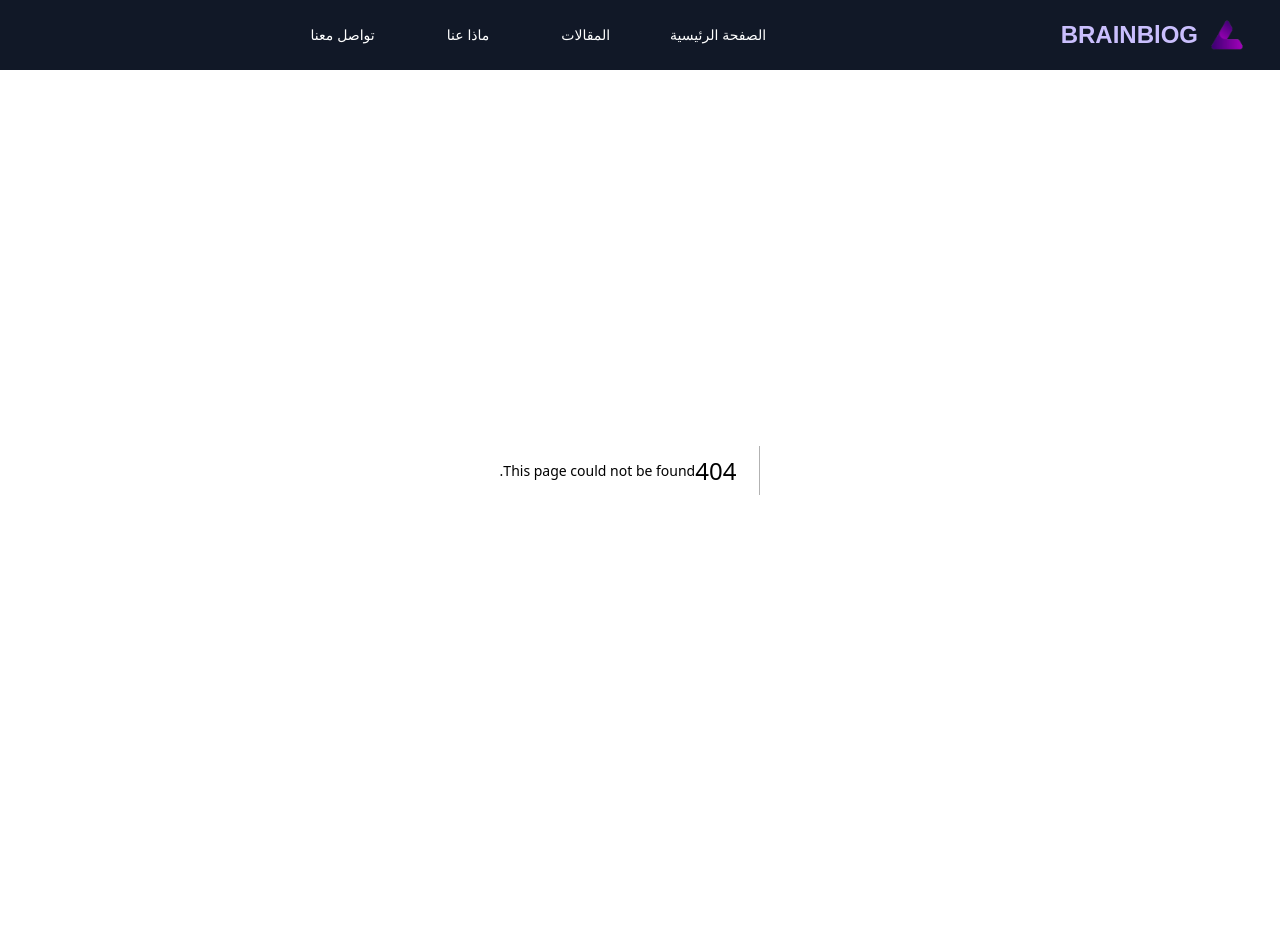
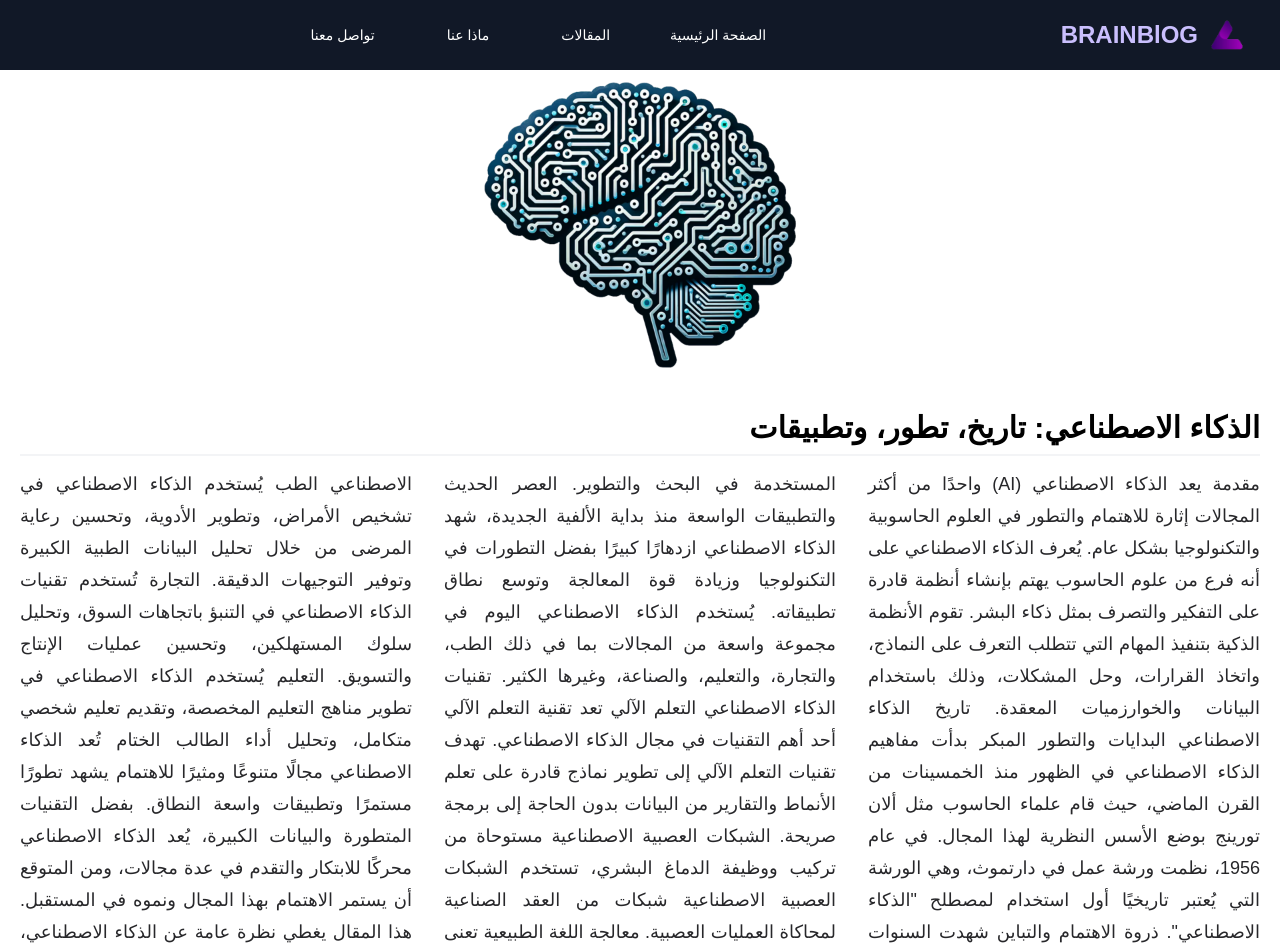
Before and after one commit to muhammad-nabih/blog, a Next.js app: page /articles/1 in a window 1280 px wide. Before the commit this address had no page. Shown: the top 952 px of the page. Before the commit the page ends 870 px from the top, so only its background shows below. Built offline with nearby package versions, Linux system fonts and the light colour scheme; a web font is replaced by a local one.

Commit message:
make articles details

```diff
--- a/package.json
+++ b/package.json
@@ -10,6 +10,7 @@
   },
   "dependencies": {
     "flowbite-react": "^0.8.0",
+    "framer-motion": "^11.1.5",
     "next": "14.1.4",
     "react": "^18",
     "react-dom": "^18"
--- /dev/null
+++ b/src/app/(pages)/articles/[article]/page.js
@@ -0,0 +1,56 @@
+"use client";
+import { useArticles } from "@/contexts/ArticlesContext/ArticlesContext";
+import { motion } from "framer-motion"; // استيراد framer motion
+import Image from "next/image";
+import { useEffect, useState } from "react";
+
+const ArticleDetails = () => {
+  const { articlesData } = useArticles();
+  const [data, setData] = useState([]);
+
+  useEffect(() => {
+    const dataJsx = articlesData.map((article) => (
+      <motion.div // استخدام motion.div بدلاً من div لتطبيق التأثير
+        className="p-1 overflow-hidden"
+        key={article.id}
+        initial={{ opacity: 0 }} // الشفافية الأولية 0 للظهور الأولي بدون رؤية
+        animate={{ opacity: 1 }} // الشفافية 1 للظهور بتأثير fadeIn
+        transition={{ duration: 0.3 }} // مدة الانتقال
+      >
+        <div className="relative h-80 overflow-hidden">
+          <Image
+            src={article.image}
+            alt={article.title}
+            layout="fill"
+            objectFit="contain"
+            className="rounded-md"
+          />
+        </div>
+        <div className="p-4 divide-y-2 divide-gray-100">
+          <motion.h1 // استخدام motion.h1 بدلاً من h1
+            className="font-bold text-3xl max-sm:text-lg mb-2"
+            initial={{ opacity: 0 }} // تأثير الشفافية الأولي للنص
+            animate={{ opacity: 1 }} // تأثير الشفافية لظهور النص
+            transition={{ delay: 0.2, duration: 0.5 }} // تأخير الظهور ومدة الانتقال
+          >
+            {article.title}
+          </motion.h1>
+          <motion.p // استخدام motion.p بدلاً من p
+            className="text-zinc-800 leading-8 gap-8 py-3 text-justify columns-3 max-md:columns-2 max-sm:columns-1 text-lg"
+            initial={{ opacity: 0, y: 20 }} // تأثير الشفافية والانزلاق للأسفل بداية
+            animate={{ opacity: 1, y: 0 }} // تأثير الشفافية والانزلاق للأعلى للظهور
+            transition={{ delay: 0.4, duration: 0.5 }} // تأخير الظهور ومدة الانتقال
+          >
+            {article.content}
+          </motion.p>
+        </div>
+      </motion.div>
+    ));
+
+    setData(dataJsx);
+  }, [articlesData]);
+
+  return <>{data}</>;
+};
+
+export default ArticleDetails;
--- a/src/app/(pages)/articles/page.js
+++ b/src/app/(pages)/articles/page.js
@@ -3,9 +3,17 @@
 
 const Articles = () => {
   return (
-    <div className="grid grid-cols-1 sm:grid-cols-2 md:grid-cols-3 lg:grid-cols-4 gap-4  px-3 mx-auto bg-red-300 py-20  ">
-      <Article />
-    </div>
+    <>
+      <h1 class="my-8 indent-4 text-3xl font-extrabold text-gray-900 dark:text-white md:text-5xl lg:text-6xl">
+        صفحة
+        <span class="text-transparent bg-clip-text bg-gradient-to-r to-purple-600 from-sky-400">
+          المقالات
+        </span>{" "}
+      </h1>
+      <div className="grid grid-cols-1 sm:grid-cols-2 md:grid-cols-3 lg:grid-cols-4 gap-4  px-3 mx-auto container py-8  ">
+        <Article />
+      </div>{" "}
+    </>
   );
 };
 
--- a/src/components/Article/Article.jsx
+++ b/src/components/Article/Article.jsx
@@ -10,8 +10,8 @@
 
   useEffect(() => {
     const dataJsx = articlesData.map((article) => (
-      <Link key={article.id} href={"/"}>
-        <div className="bg-zinc-200 rounded-md shadow-lg p-1 overflow-hidden ">
+      <Link key={article.id} href={`articles/${article.id}`}>
+        <div className="bg-gray-950 text-white rounded-md shadow-lg p-1 overflow-hidden ">
           <div className="relative h-52">
             <Image
               src={article.image}
@@ -20,11 +20,11 @@
               objectFit="contain"
             />
           </div>
-          <div className="p-4 divide-y-2 divide-gray-300">
+          <div className="p-4 divide-y-2 divide-gray-100">
             <h1 className="font-bold text-xl mb-2 line-clamp-1">
               {article.title}
             </h1>
-            <p className="text-gray-700 py-1 line-clamp-3">{article.content}</p>
+            <p className="text-zinc-300 py-1 line-clamp-3">{article.content}</p>
           </div>
         </div>
       </Link>
```
Also changed, not shown: 1 other file (tests, documents, lock files or other folders).
